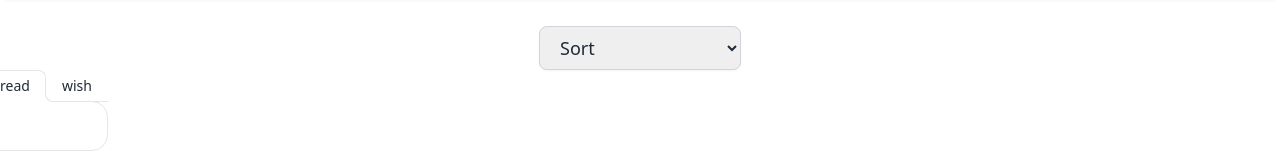
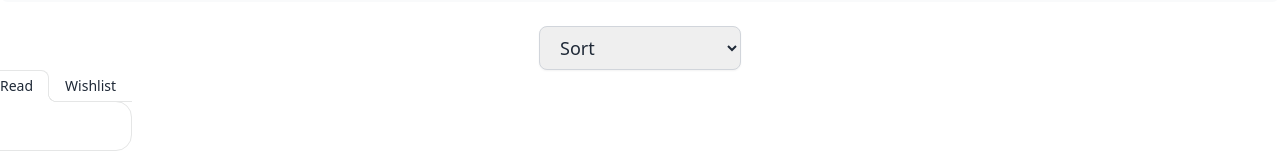
Before and after one commit to MUEID11/Book-Vibe, a React (Vite) app: page /listed-books in a window 1280 px wide. Shown: the part 180-340 px from the top of the page. Built offline with nearby package versions, Linux system fonts and the light colour scheme.

Commit message:
fixed propType validation

```diff
--- a/package.json
+++ b/package.json
@@ -13,6 +13,7 @@
     "@tailwindcss/forms": "^0.5.7",
     "localforage": "^1.10.0",
     "match-sorter": "^6.3.4",
+    "prop-types": "^15.8.1",
     "react": "^18.2.0",
     "react-dom": "^18.2.0",
     "react-hot-toast": "^2.4.1",
--- a/src/Components/Bookmark/Read.jsx
+++ b/src/Components/Bookmark/Read.jsx
@@ -1,3 +1,4 @@
+import PropTypes from 'prop-types';
 import { useEffect, useState } from "react";
 import { getBooks } from "../../Utils/localStorage";
 import ReadBook from "./Readbook";
@@ -7,7 +8,8 @@ const Read = ({ sortId }) => {
   useEffect(() => {
     const storedBooks = getBooks();
     if (sortId) {
-      const sorted = storedBooks?.sort((a, b) => a[sortId] - b[sortId]);
+      console.log(sortId);
+      const sorted = storedBooks?.sort((a, b) => b[sortId] - a[sortId]);
       setBooks(sorted);
     } else {
       setBooks(storedBooks);
@@ -25,4 +27,7 @@ const Read = ({ sortId }) => {
   );
 };
 
+Read.propTypes = {
+  sortId: PropTypes.string,
+};
 export default Read;
--- a/src/Components/Bookmark/Wish.jsx
+++ b/src/Components/Bookmark/Wish.jsx
@@ -1,3 +1,4 @@
+import PropTypes from 'prop-types'
 import { useEffect, useState } from "react";
 import { getWishes } from "../../Utils/localStorage";
 import ReadBook from "./Readbook";
@@ -6,7 +7,7 @@ const Wish = ({ sortId }) => {
   useEffect(() => {
     const storedBooks = getWishes();
     if (sortId) {
-      const sorted = storedBooks?.sort((a, b) => a[sortId] - b[sortId]);
+      const sorted = storedBooks?.sort((a, b) => b[sortId] - a[sortId]);
       setWishes(sorted);
     } else {
       setWishes(storedBooks);
@@ -21,5 +22,7 @@ const Wish = ({ sortId }) => {
     </div>
   );
 };
-
+Wish.propTypes = {
+  sortId: PropTypes.string.isRequired,
+}
 export default Wish;
--- a/src/Components/Pages/ListedBooks.jsx
+++ b/src/Components/Pages/ListedBooks.jsx
@@ -38,7 +38,7 @@ const ListedBooks = () => {
               name="my_tabs_2"
               role="tab"
               className="tab"
-              aria-label="read"
+              aria-label="Read"
             />
             <div
               role="tabpanel"
@@ -54,7 +54,7 @@ const ListedBooks = () => {
               name="my_tabs_2"
               role="tab"
               className="tab"
-              aria-label="wish"
+              aria-label="Wishlist"
             />
             <div
               role="tabpanel"
--- a/src/Utils/localStorage.js
+++ b/src/Utils/localStorage.js
@@ -11,7 +11,7 @@ const getBooks = () =>{
 //save
 const saveBook = book => {
     let books = getBooks();
-    const isExist = books.find(b => b.id === book.id)
+    const isExist = books?.find(b => b.id === book.id)
     if(isExist){
         return toast.error('Already in read');
     }
@@ -30,12 +30,12 @@ const getWishes = () =>{
 }
 const saveWishList = book =>{
     let wishes = getWishes();
-    const isExist = wishes.find(b => b.id === book.id);
+    const isExist = wishes?.find(b => b.id === book.id);
     if(isExist){
         return toast.error('Already in wishlist');
     }
     let books= getBooks();
-    const isExistInBooks = books.find(b => b.id === book.id);
+    const isExistInBooks = books?.find(b => b.id === book.id);
     if(isExistInBooks){
         return toast.error('Already in read');
     }
```
Also changed, not shown: 1 other file (tests, documents, lock files or other folders).
